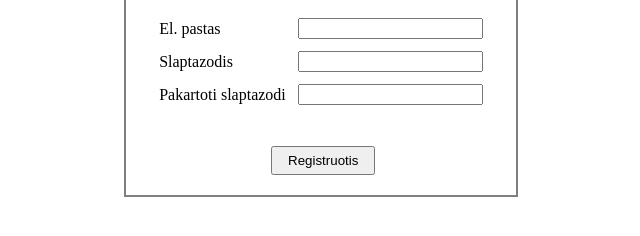
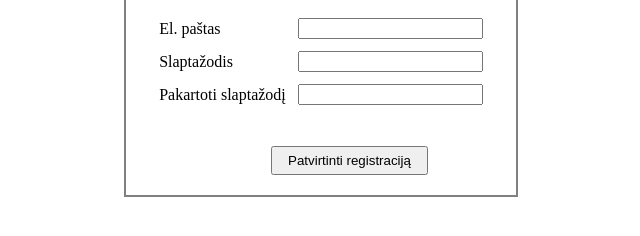
Before and after one commit to PovilasZy/Povilo_atsiskaitymas, a plain HTML site: page registracija.html in a window 1280 px wide. Shown: the part 150-386 px from the top of the page, without its empty margins (319-959 px from the left). Drawn offline with Linux system fonts and the light colour scheme.

Commit message:
Pilnai sutvarkyta registracijos forma

```diff
--- a/registracija.html
+++ b/registracija.html
@@ -34,22 +34,19 @@
 
     <body>
 
-
         <header></header>
 
-        <form action="registracijos.php" method="post">
+        <form>
             <h1>Naujo vartotojo registracija</h1>
             <table>
-                <tr><td>El. pastas</td><td><input type="text" name="elpastas"/></td></tr>
-                <tr><td>Slaptazodis</td><td><input type="password" name="psw"/></td></tr>
-                <tr><td>Pakartoti slaptazodi</td><td><input type="password" name="psw2"/></td></tr>
+                <tr><td>El. paštas</td><td><input type="text" name="elpastas"/></td></tr>
+                <tr><td>Slaptažodis</td><td><input type="password" name="psw"/></td></tr>
+                <tr><td>Pakartoti slaptažodį</td><td><input type="password" name="psw2"/></td></tr>
             </table>
-<input type="submit" class="reg" value="Registruotis"/>
+<input type="button" class="reg" value="Patvirtinti registraciją" href="#"/>
         </form>
 
         <footer></footer>
 
-
-
     </body>
 </html>
```
